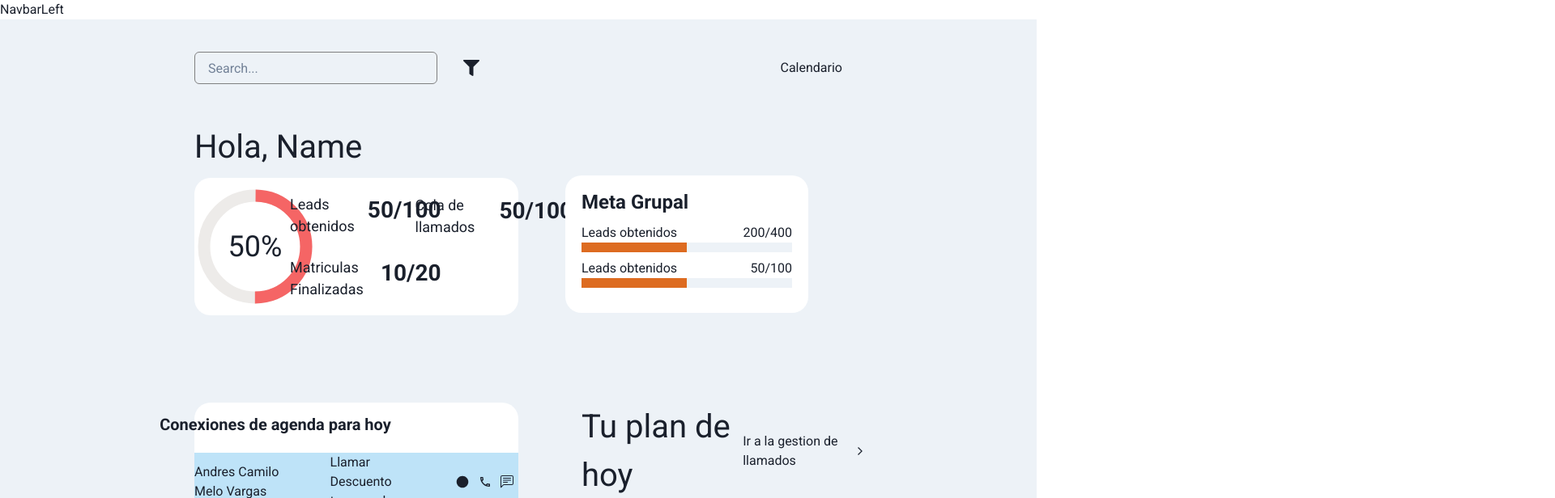
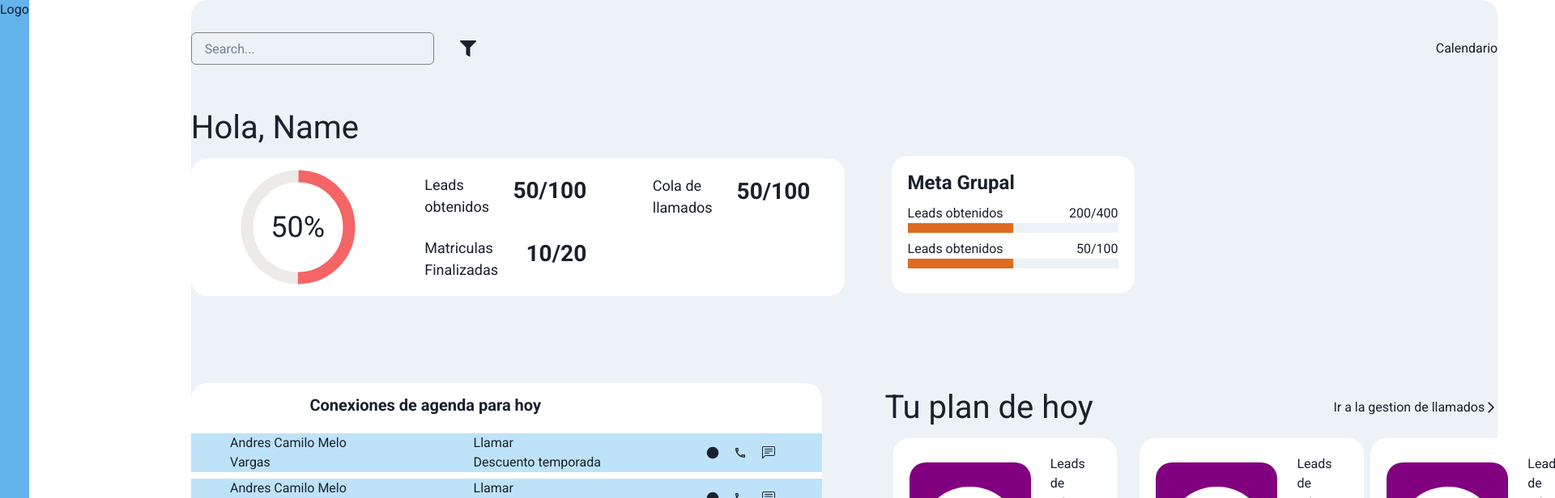
Before and after one commit to andycaseres2/prueba-kuepa-frontendjr, a React (Vite) app: page / in a window 1280 px wide. Shown: the top 616 px of the page at 81% size, 1920 px wide, since content can reach past the window. Built offline with nearby package versions, Linux system fonts and the light colour scheme.

Commit message:
add navbars

```diff
--- a/src/App.jsx
+++ b/src/App.jsx
@@ -2,13 +2,16 @@ import { Home } from "./Components/Home";
 import { NavbarLeft } from "./Components/NavbarLeft";
 import { Navbarright } from "./Components/Navbarright";
 import "./app.css";
+import { Stack } from "@chakra-ui/react";
 
 function App() {
   return (
     <div className="App">
-      <NavbarLeft />
-      <Home />
-      <Navbarright />
+      <Stack flexDirection="row">
+        <NavbarLeft />
+        <Home />
+        <Navbarright />
+      </Stack>
     </div>
   );
 }
--- a/src/Components/Home.jsx
+++ b/src/Components/Home.jsx
@@ -7,7 +7,12 @@ import { Perfil } from "./Perfil";
 export const Home = () => {
   return (
     <>
-      <Stack backgroundColor="#EDF2F7" paddingLeft="15rem" paddingRight="15rem">
+      <Stack
+        backgroundColor="#EDF2F7"
+        ml="12rem"
+        mr="12rem"
+        borderRadius="20px"
+      >
         <Header />
         <Perfil />
         <Conexiones />
--- a/src/Components/NavbarLeft.jsx
+++ b/src/Components/NavbarLeft.jsx
@@ -1,5 +1,12 @@
-import React from 'react'
+import React from "react";
+import { Stack, Text } from "@chakra-ui/react";
 
 export const NavbarLeft = () => {
-  return <div>NavbarLeft</div>
-}
+  return (
+    <>
+      <Stack width="12rem" height="100vh" backgroundColor="blue.300">
+        <Text>Logo</Text>
+      </Stack>
+    </>
+  );
+};
--- a/src/Components/Navbarright.jsx
+++ b/src/Components/Navbarright.jsx
@@ -1,5 +1,18 @@
-import React from 'react'
+import { Stack, Text } from "@chakra-ui/react";
+import React from "react";
 
 export const Navbarright = () => {
-  return <div>Navbarright</div>
-}
+  return (
+    <div>
+      <Stack
+        width="12rem"
+        height="100vh"
+        backgroundColor="blue.300"
+        position="relative"
+        bottom="8px"
+      >
+        <Text>Rigeh</Text>
+      </Stack>
+    </div>
+  );
+};
```
